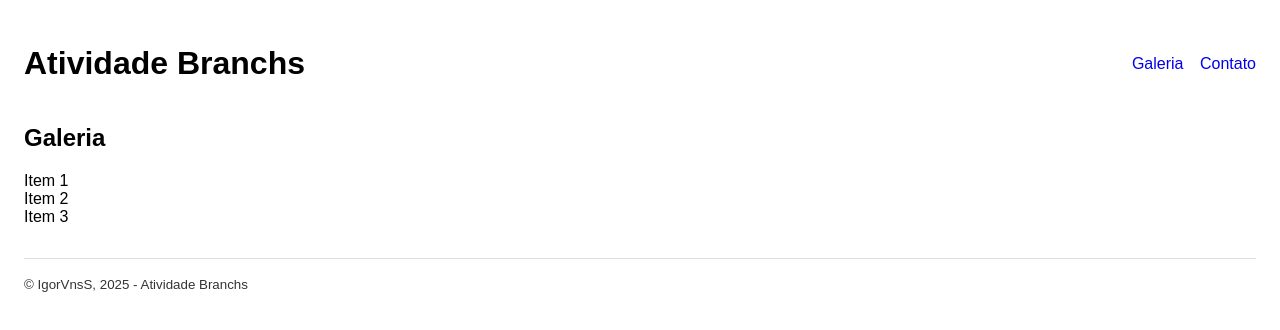
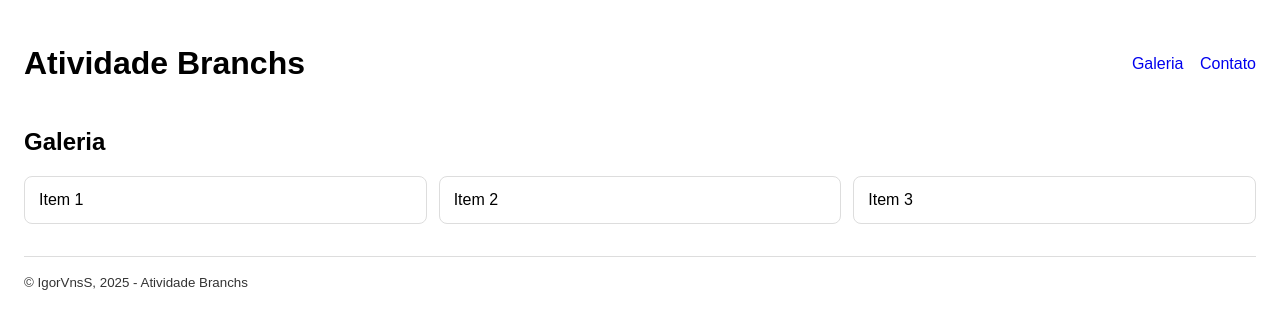
Before and after one commit to IgorVnsS/atividade-branchs, a plain HTML site: page index.html in a window 1280 px wide. Drawn offline with Linux system fonts and the light colour scheme.

Commit message:
style(galeria): adiciona layout grid e cards

```diff
--- a/css/style.css
+++ b/css/style.css
@@ -28,3 +28,20 @@ body {
 #site-footer small {
     opacity: 0.8;
 }
+
+#galeria {
+    margin-top: 24px;
+}
+
+.grid {
+    display: grid;
+    grid-template-columns: repeat(3, 1fr);
+    gap: 12px;
+    margin-top: 12px;
+}
+
+.card {
+    padding: 14px;
+    border: 1px solid #ddd;
+    border-radius: 8px;
+}
```
